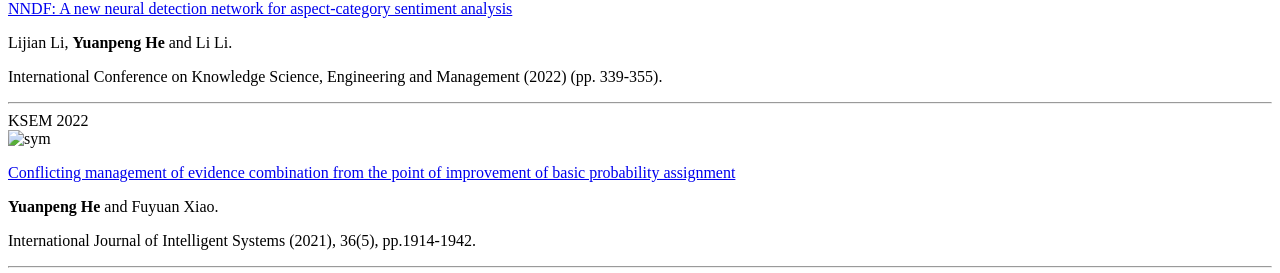
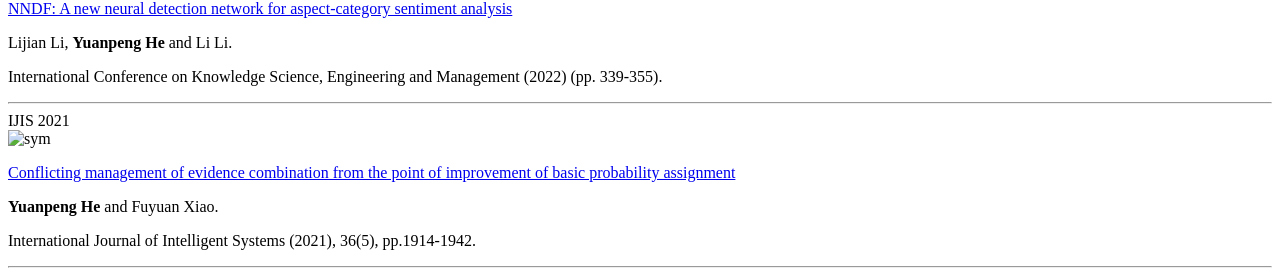
Before and after one commit to heyuanpengpku/heyuanpeng.github.io, a Jekyll site: the page built from _pages/includes/pub.md, in a window 1280 px wide and 900 px high, scrolled down 3469 px. Shown: the part 624-897 px from the top of the window. Built offline with Jekyll 4.4.1, drawn with Linux system fonts in a browser that asks for light colours; our own code applies the rules of GitHub Pages for plain Markdown files.

Commit message:
2025-10-09 13:49:04

```diff
--- a/_pages/includes/pub.md
+++ b/_pages/includes/pub.md
@@ -291,7 +291,7 @@ International Conference on Knowledge Science, Engineering and Management (2022)
 
 ---
 
-<div class='paper-box'><div class='paper-box-image'><div><div class="badge">KSEM 2022</div><img src='images/covers/2021-cmec.jpg' alt="sym" width="100%"></div></div>
+<div class='paper-box'><div class='paper-box-image'><div><div class="badge">IJIS 2021</div><img src='images/covers/2021-cmec.jpg' alt="sym" width="100%"></div></div>
 <div class='paper-box-text' markdown="1">
 
 [Conflicting management of evidence combination from the point of improvement of basic probability assignment](https://onlinelibrary.wiley.com/doi/abs/10.1002/int.22366)
```
